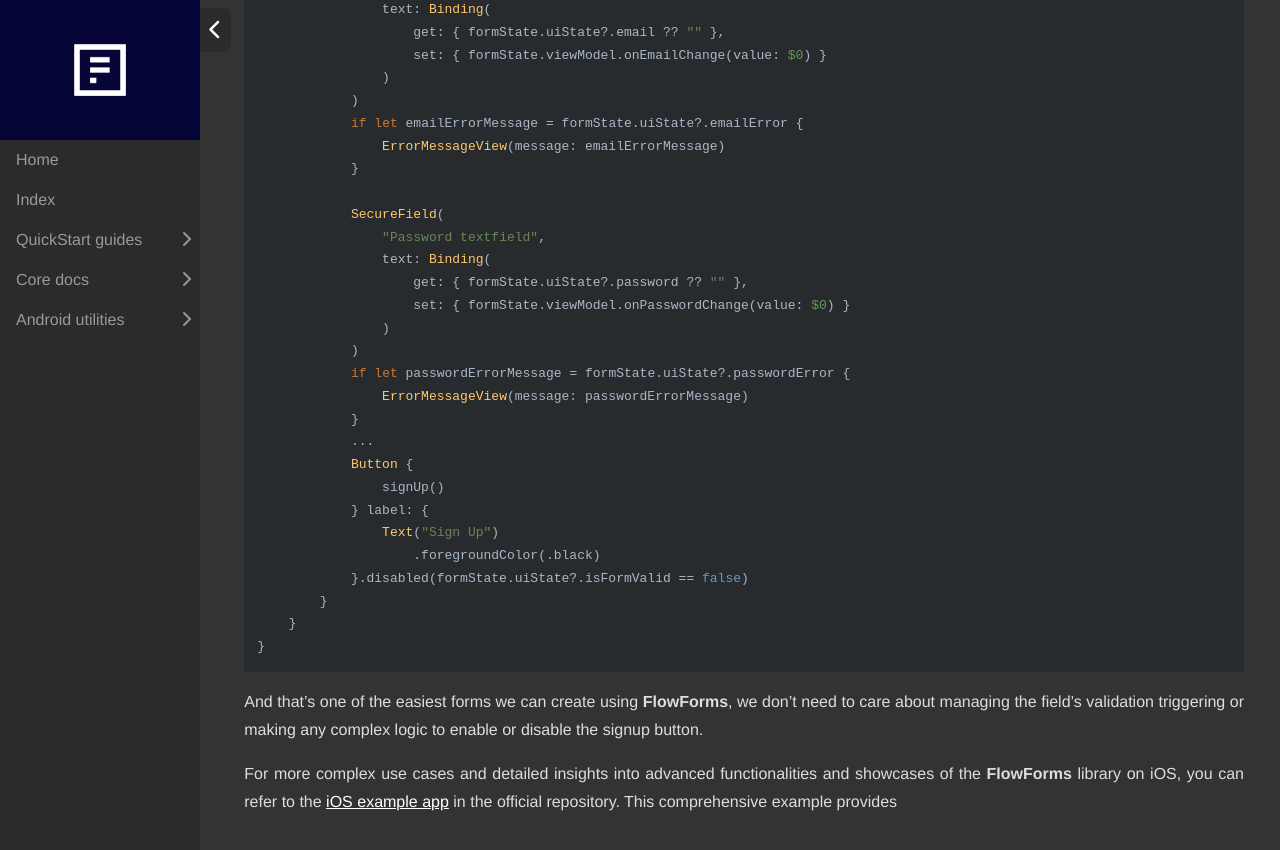
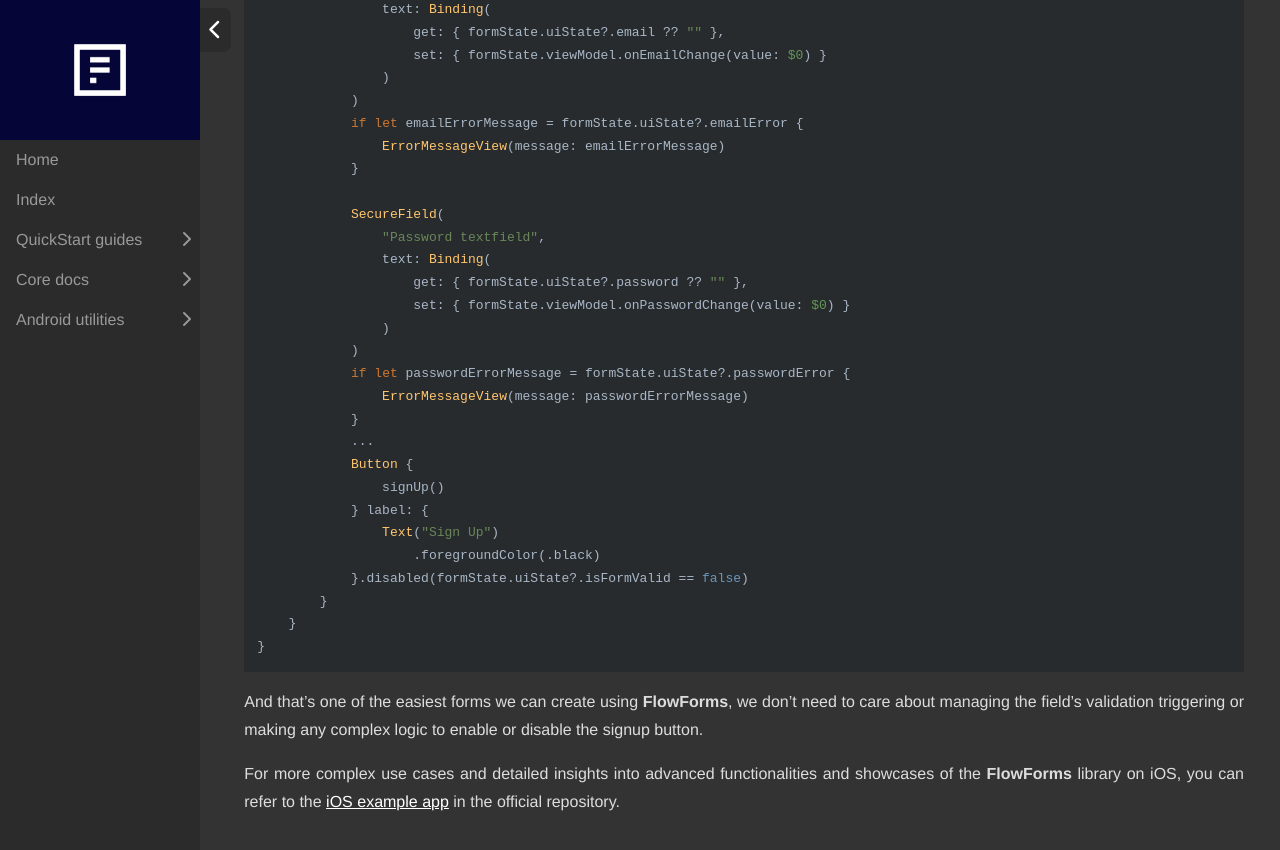
Before and after one commit to rootstrap/FlowForms, a Jekyll site: the page built from docs/pages/ios-quickstart.md, in a window 1280 px wide and 900 px high, scrolled down 1232 px. Shown: the top 850 px of the window. Built offline with Jekyll 4.4.1, drawn with Linux system fonts in a browser that asks for light colours; nearby versions of some CDN libraries.

Commit message:
Update ios-quickstart.md

```diff
--- a/docs/pages/ios-quickstart.md
+++ b/docs/pages/ios-quickstart.md
@@ -84,4 +84,4 @@ struct FormView: View {
 
 And that's one of the easiest forms we can create using **FlowForms**, we don't need to care about managing the field's validation triggering or making any complex logic to enable or disable the signup button.
 
-For more complex use cases and detailed insights into advanced functionalities and showcases of the **FlowForms** library on iOS, you can refer to the [iOS example app](https://github.com/rootstrap/FlowForms/tree/main/ExampleApp%20iOS) in the official repository. This comprehensive example provides
+For more complex use cases and detailed insights into advanced functionalities and showcases of the **FlowForms** library on iOS, you can refer to the [iOS example app](https://github.com/rootstrap/FlowForms/tree/main/ExampleApp%20iOS) in the official repository.
```
